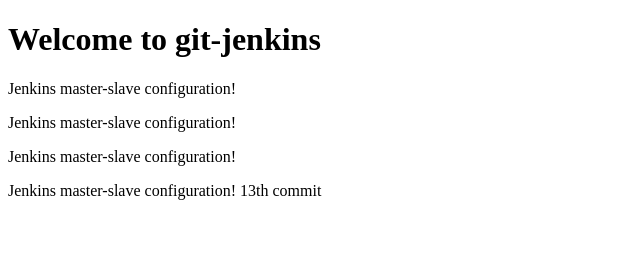
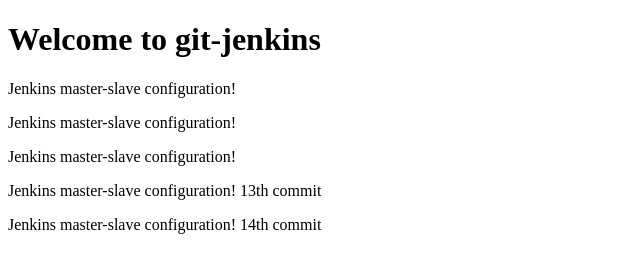
Before and after one commit to aa-sri/testing, a plain HTML site: page index.html in a window 1280 px wide. Shown: the whole page, without its empty margins (0-640 px from the left). Drawn offline with Linux system fonts and the light colour scheme.

Commit message:
14th commit

```diff
--- a/index.html
+++ b/index.html
@@ -7,5 +7,6 @@
   <p>Jenkins master-slave configuration!</p>
    <p>Jenkins master-slave configuration!</p>
   <p>Jenkins master-slave configuration! 13th commit</p>
+  <p>Jenkins master-slave configuration! 14th commit</p>
 </body>
 </html>
```
